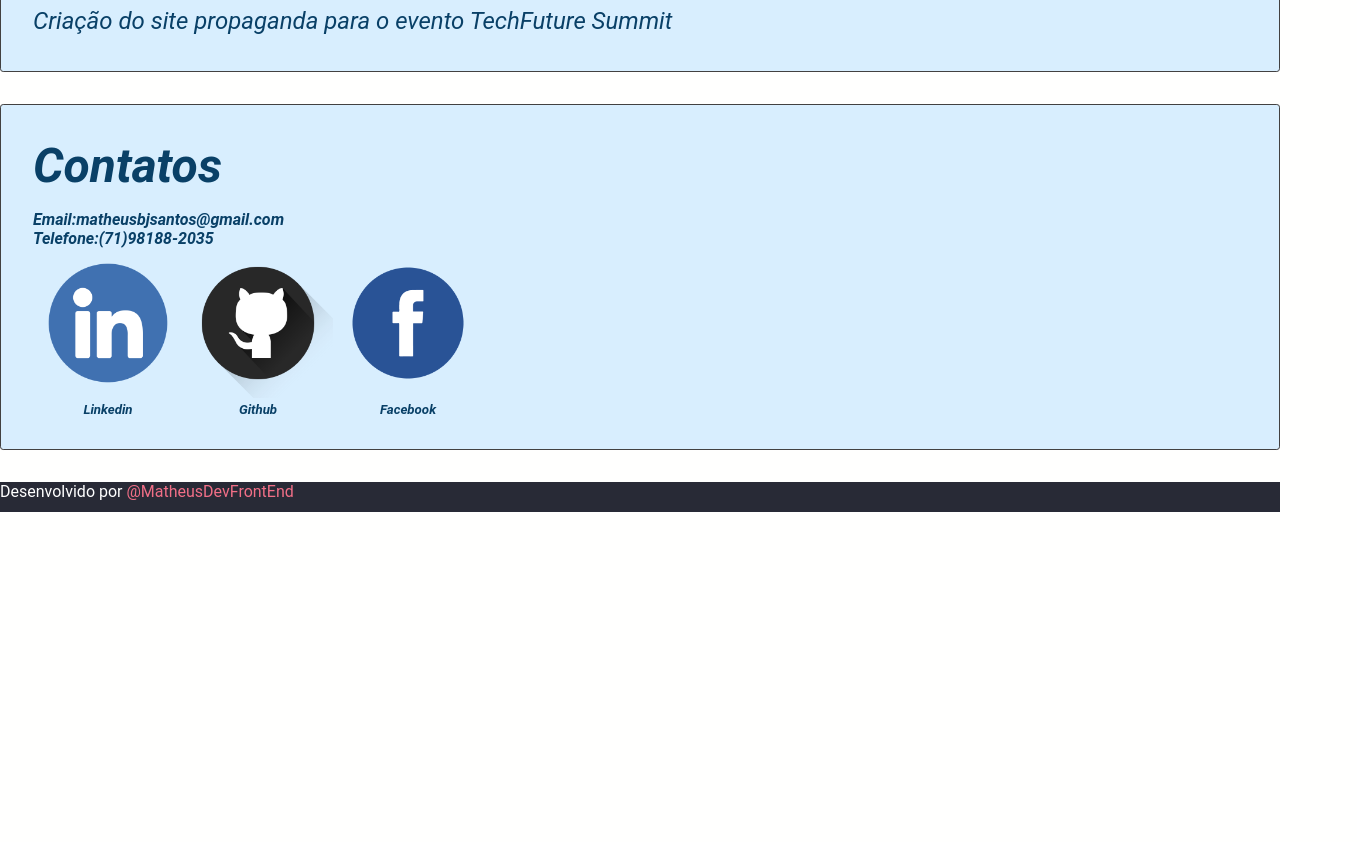
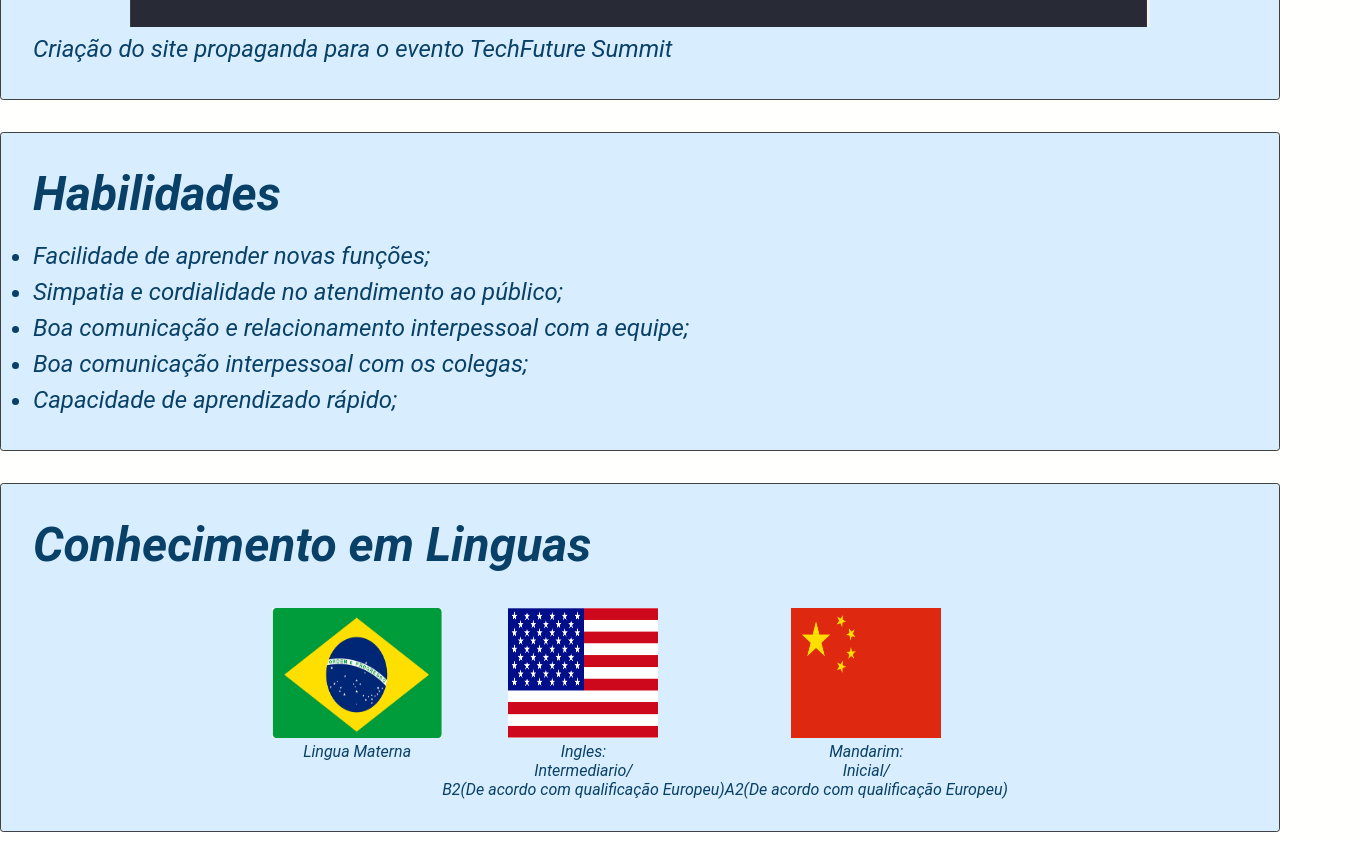
Before and after one commit to Matheusbjsantos/Portifolio, a plain HTML site: page portifolio/index.html in a window 1280 px wide. Shown: the part 1955-2797 px from the top of the page, 1357 px wide, since content can reach past the window. Before the commit the page ends 2467 px from the top, so only its background shows below. Drawn offline with Linux system fonts and the light colour scheme.

Commit message:
Add files via upload

```diff
--- a/portifolio/index.html
+++ b/portifolio/index.html
@@ -17,6 +17,9 @@
             <li><a href="#sobremim">Quem Sou</a></li>
             <li><a href="#Projetos">Projetos</a></li>
             <li><a href="#contatos">contato</a></li>
+            <li><a href="#objetivo">Objetivos</a></li>
+            <li><a href="#Habilidades">Habilidades</a></li>
+            <li><a href="#Linguas">Linguas Faladas</a></li>
         </ul>
     </nav>
     <section class="sectionContainer" id="sobremim">
@@ -32,7 +35,7 @@
             em grupos, boa comunicação, rapidez em aprender novas
         tecnicas e tecnologias. </p>
     </section>
-    <section class="sectionContainer" id="sobremim">
+    <section class="sectionContainer" id="objetivo">
         <h3>Objetivo</h3>
 
         <p>Possuo como objetivo a primeira oportunidade profissional na área de Desenvolvimento de Sistemas, em especial,
@@ -48,6 +51,37 @@
             <img src="imagens/Projeto 1.png" alt="">
         </div>
         <p>Criação do site propaganda para o evento TechFuture Summit</p>
+    </section>
+    <section class="sectionContainer" id="Habilidades">
+        <h3>Habilidades</h3>
+        <ul>
+            <li>Facilidade de aprender novas funções;</li>
+            <li>Simpatia e cordialidade no atendimento ao público;</li>
+            <li>Boa comunicação e relacionamento interpessoal com a equipe;</li>
+            <li>Boa comunicação interpessoal com os colegas;</li>
+            <li>Capacidade de aprendizado rápido;</li>
+
+        </ul>
+
+    </section>
+    <section class="sectionContainer" id="Linguas" >
+        <h3>Conhecimento em Linguas</h3><br>
+        <div style="display: flex; align-items: baseline; justify-content: space-between;">
+            <figure>
+                <img src="imagens/Brasil.png" alt="Bandeira do Brasil" srcset="Lingua Materna" style="height:130px ;width: 170px; ">
+        <figcaption>Lingua Materna</figcaption>
+            </figure>
+       <figure>
+        <img src="imagens/USA.png" alt="Bandeira do Estados Unidos" style="height:130px ;width: 150px;">
+        <figcaption>Ingles:<br>Intermediario/<br>B2(De acordo com qualificação Europeu)</figcaption>
+       </figure>
+
+        <figure>
+            <img src="imagens/CHINA.png" alt="Bandeira da CHINA" style="height:130px ;width: 150px; ">
+            <figcaption>Mandarim:<br>Inicial/<br>A2(De acordo com qualificação Europeu)</figcaption>
+        </figure>
+
+    </div>
     </section>
 
     <section class="sectionContainer" id="contatos">
--- a/portifolio/style.css
+++ b/portifolio/style.css
@@ -90,6 +90,10 @@ section {
     color: #094067;
     font-style: italic;
 }
+section:hover{
+    transform: translateY(-10px);
+    box-shadow: 0 15px 25px rgba(0, 0, 0, 0.15);
+}
 h1{
     font-size: 2rem;
     font-weight: bold;
@@ -114,6 +118,10 @@ section img{
     width: auto;
 
 }
+section ul li{
+    font-size: 1.5rem;
+    line-height: 1.5;
+}
 div{
     justify-self: center;
     text-align: center;
@@ -127,7 +135,7 @@ h4 a:hover{
 }
 footer{
     background-color: #282A36 ;
-    height: 30px;
+    height: 50px;
     justify-content: left;
     color: #FFFFFF;
 }
@@ -145,3 +153,7 @@ a {
 h5{
     color: #094067;
 }
+figure img:hover{
+    transform: translateY(-10px);
+    box-shadow: 0 15px 25px rgba(0, 0, 0, 0.15);
+}
```
Also changed, not shown: portifolio/imagens/Brasil.png (added), portifolio/imagens/CHINA.png (added), portifolio/imagens/USA.png (added).
